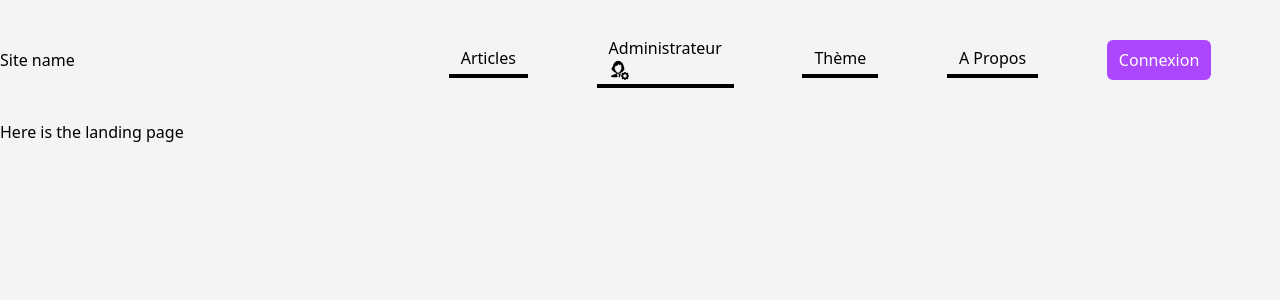
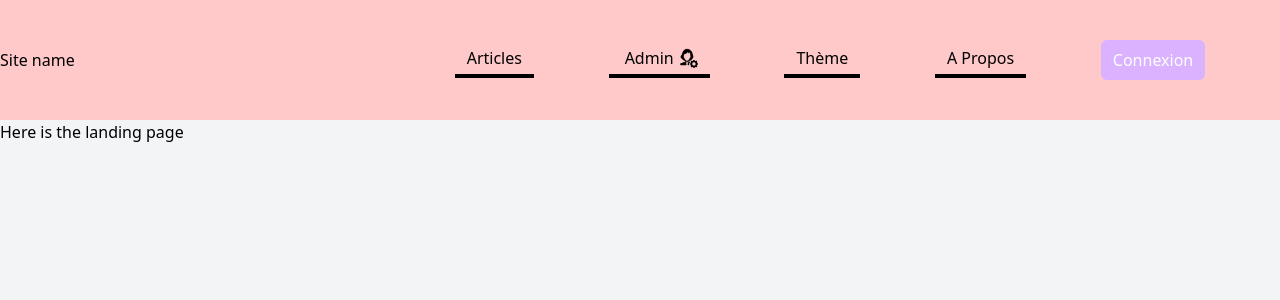
Before and after one commit to PlacideKad/Blog_frontend, a React (Vite) app: page / in a window 1280 px wide. Shown: the top 300 px of the page. Built offline with nearby package versions, Linux system fonts and the light colour scheme.

Commit message:
Added the links to the UI and updated the design for phone screens. We still need to add event listeners to close the sidebar

```diff
--- a/index.css
+++ b/index.css
@@ -10,6 +10,8 @@
     @apply block
   }
   .sidebar-responsive-media{
-    @apply hidden
+    @apply absolute -right-[400px]
+    flex flex-col items-center justify-evenly
+    w-5/10 h-screen bg-green-200
   }
 }
--- /dev/null
+++ b/src/components/AboutPage.jsx
@@ -0,0 +1,8 @@
+const AboutPage=()=>{
+  return(
+    <div className="h-85/100 grow-1 w-full">
+      <p>This is the about page</p>
+    </div>
+  )
+}
+export default AboutPage;
--- /dev/null
+++ b/src/components/AdminDashboard.jsx
@@ -0,0 +1,8 @@
+const AdminDashboard=()=>{
+  return(
+    <div className="h-85/100 grow-1 w-full">
+      <p>This is the admin dashboard</p>
+    </div>
+  );
+}
+export default AdminDashboard
--- a/src/components/App.jsx
+++ b/src/components/App.jsx
@@ -1,6 +1,10 @@
 import { BrowserRouter as Router , Routes, Route } from "react-router-dom";
 import LandingPage from "./LandingPage";
 import MissingPage from "./MissingPage";
+import ArticlesPage from "./ArticlesPage";
+import AboutPage from "./AboutPage";
+import AdminDashboard from "./AdminDashboard";
+
 import Navbar from "./Navbar";
 const App=()=>{
   return(
@@ -10,6 +14,9 @@ const App=()=>{
         <Route path="*" element={<MissingPage/>}></Route>
         <Route path="/" element={<LandingPage/>}></Route>
         <Route path="/home" element={<LandingPage/>}></Route>
+        <Route path="/articles" element={<ArticlesPage/>}></Route>
+        <Route path="/dashboard" element={<AdminDashboard/>}></Route>
+        <Route path="/about" element={<AboutPage/>}></Route>
       </Routes>
     </Router>
   );
--- /dev/null
+++ b/src/components/ArticlesPage.jsx
@@ -0,0 +1,8 @@
+const ArticlesPage=()=>{
+  return(
+    <div className="h-85/100 grow-1 w-full">
+      Here is the articles page
+    </div>
+  )
+}
+export default ArticlesPage
--- a/src/components/Navbar.jsx
+++ b/src/components/Navbar.jsx
@@ -1,4 +1,7 @@
-import adminIcon from '../images/icons8-admin-female-64.png'
+import adminIcon from '../images/icons8-admin-female-64.png';
+import { Link } from 'react-router-dom';
+import { useState } from 'react';
+
 const Navbar=()=>{
   /**
    * @param {name} String est le nom qui s'affiche au menu
@@ -8,11 +11,12 @@ const Navbar=()=>{
   const buttons=[
     {
       name:'Articles',
+      link:'/articles'
     },
     {
-      name:'Administrateur',
+      name:'Admin',
       icon:adminIcon,
-      icon_class:'admin'
+      link:'/dashboard'
     },
     {
       name:'Thème',
@@ -20,39 +24,50 @@ const Navbar=()=>{
     },
     {
       name:'A Propos',
+      link:'/about'
     }
   ]
+
+  const [showSidebar,setShowSidebar]=useState(false);
+  const handleMenuClick=()=>{
+    setShowSidebar(true);
+  }
   return(
     <nav
       className="w-full h-15/100 min-h-[40px] max-h-[150px]
       relative
       flex items-center justify-between
+      bg-red-200
     ">
+      <Link to='/home' className='w-2/10 h-full max-w-[250px]'>
         <div
           id="site-name"
-        className="w-2/10 h-full max-w-[250px]
+          className="w-full h-full
           flex items-center justify-start">
             Site name
         </div>
+      </Link>
       <div
         id="sidebar"
-        className="w-8/10 h-full max-w-[900px] grow-1
+        className={`w-8/10 h-full max-w-[900px] grow-1
         flex items-center justify-evenly
-        sidebar-responsive-media">
+        sidebar-responsive-media
+        ${showSidebar?'[transform:translateX(-400px)]':null}
+        transition-transform ease-linear duration-400`}>
           {
             buttons.map((button,index)=>{
               return(
+                <Link key={index} to={button.link}>
                   <button
-                  key={index}
                     className="px-3 py-1 border-b-4 border-black
+                      flex items-center justify-evenly
                       hover:cursor-pointer
-                    hover:bg-purple-500
-                    hover:text-white
+                      hover:bg-purple-300
                       hover:border-pink-200
                       transition-all ease duration-200
                     "
                     >
-                    <span>{button.name}</span>
+                      <span className={`${button.icon&& 'mx-1'}`}>{button.name}</span>
                       {button.icon &&
                       <img
                         alt={`${button.name.toLowerCase()} icon`}
@@ -60,9 +75,8 @@ const Navbar=()=>{
                         src={button.icon}
                       />
                       }
-
-
                   </button>
+                </Link>
               )
             })
           }
@@ -74,12 +88,17 @@ const Navbar=()=>{
             hover:cursor-pointer
             hover:scale-103
             transition-scale ease-in duration-200
-            text-white bg-purple-500"
+            text-white bg-purple-300"
           >
             Connexion
           </button>
       </div>
-      <span className="hidden menu-responsive-media">Click me</span>
+      <span
+        className="menu-responsive-media"
+        onClick={handleMenuClick}
+      >
+        Click me
+      </span>
     </nav>
   )
 }
```
Lines whose indentation alone changed are shown as unchanged.
